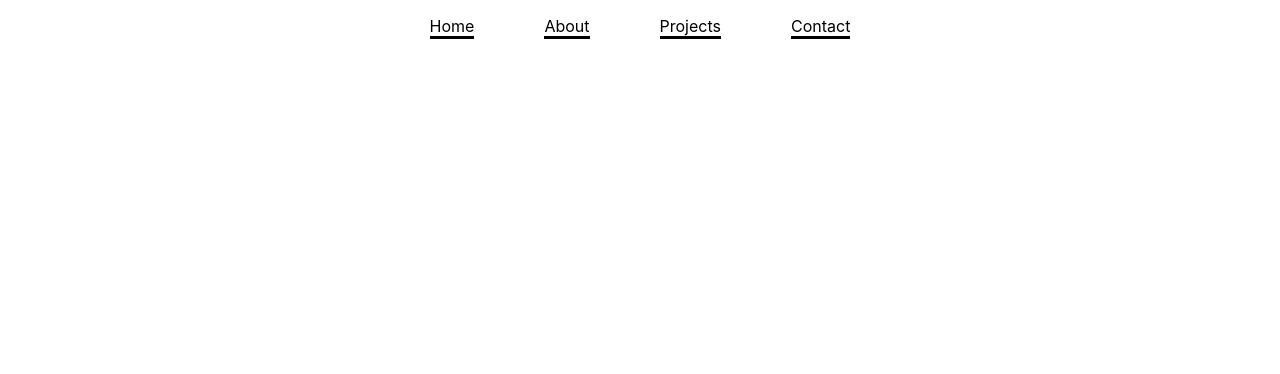
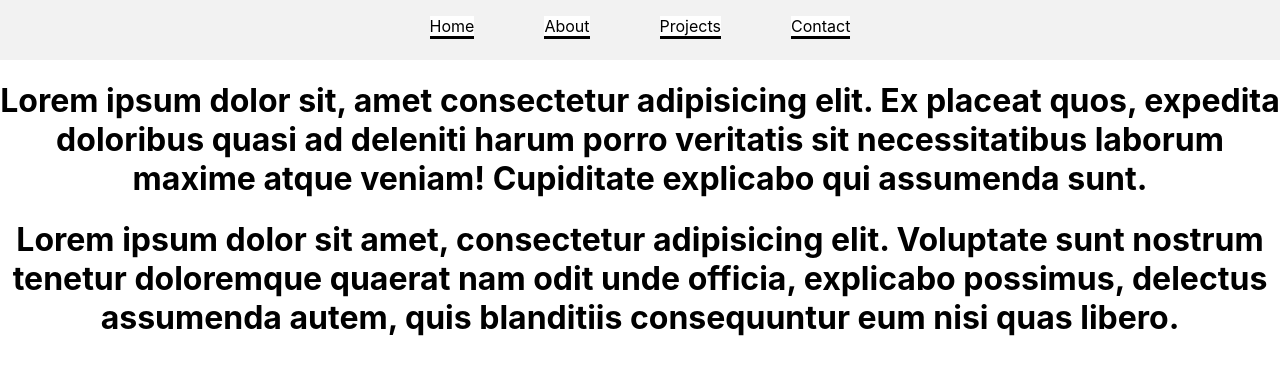
Before and after one commit to droxuz/Andrew_Nong_Portfolio, a React (Create React App) app in the folder my-react-app/: page / in a window 1280 px wide. Shown: the top 374 px of the page. Built offline with nearby package versions, Linux system fonts and the light colour scheme.

Commit message:
Added hover, and sticky header

```diff
--- a/my-react-app/src/Components/App/App.jsx
+++ b/my-react-app/src/Components/App/App.jsx
@@ -3,21 +3,15 @@ import './App.css';
 
 function App() {
   return (
+
     <div className="App">
-      <header className="App-header">
-        <img src={logo} className="App-logo" alt="logo" />
-        <p>
-          Edit <code>src/App.js</code> and save to reload.
-        </p>
-        <a
-          className="App-link"
-          href="https://reactjs.org"
-          target="_blank"
-          rel="noopener noreferrer"
-        >
-          Learn React
-        </a>
-      </header>
+      <h1>
+        Lorem ipsum dolor sit, amet consectetur adipisicing elit. Ex placeat quos, expedita doloribus quasi ad deleniti harum porro veritatis sit necessitatibus laborum maxime atque veniam! Cupiditate explicabo qui assumenda sunt.
+      </h1>
+
+      <h1>
+        Lorem ipsum dolor sit amet, consectetur adipisicing elit. Voluptate sunt nostrum tenetur doloremque quaerat nam odit unde officia, explicabo possimus, delectus assumenda autem, quis blanditiis consequuntur eum nisi quas libero.
+      </h1>
     </div>
   );
 }
--- a/my-react-app/src/Components/HeadNavigation/HeadNavigation.css
+++ b/my-react-app/src/Components/HeadNavigation/HeadNavigation.css
@@ -3,6 +3,9 @@ body{
 }
 
 .naviBar{
+    background-color: hsl(0, 0%, 95%);
+    position: sticky;
+    top: 0;
     display: flex;
     justify-content: center;
 }
@@ -29,5 +32,7 @@ body{
 }
 
 .naviBar a:hover{
-    background-color: hsl(0, 0%, 75%);
+    padding: 2px;
+    border-radius: 3px;
+    background-color: hsl(189, 94%, 90%);
 }
--- a/my-react-app/src/Components/HeadNavigation/HeadNavigation.jsx
+++ b/my-react-app/src/Components/HeadNavigation/HeadNavigation.jsx
@@ -12,17 +12,24 @@ function HeadNavigation(){
                     animate="animate"
                     transition= {{ delay: 0.5, duration: 0.7}}
                     variants={fadeInfromTop}
+                    whileHover={{
+                        scale: 1.1,
+                        transition: {duration: 0.5},
+                    }}
                     href=""
                     >
                         Home
                 </motion.a></li>
-
                 <li>
                     <motion.a
                     initial="initial"
                     animate="animate"
                     transition= {{ delay: 0.5, duration: 0.9}}
                     variants={fadeInfromTop}
+                    whileHover={{
+                        scale: 1.1,
+                        transition: {duration: 0.5},
+                    }}
                     href=""
                     >
                         About
@@ -35,6 +42,10 @@ function HeadNavigation(){
                     animate="animate"
                     transition= {{ delay: 0.5, duration: 1.1}}
                     variants={fadeInfromTop}
+                    whileHover={{
+                        scale: 1.1,
+                        transition: {duration: 0.5},
+                    }}
                     href=""
                     >
                         Projects
@@ -47,6 +58,10 @@ function HeadNavigation(){
                     animate="animate"
                     transition= {{ delay: 0.5, duration: 1.3}}
                     variants={fadeInfromTop}
+                    whileHover={{
+                        scale: 1.1,
+                        transition: {duration: 0.5},
+                    }}
                     href=""
                     >
                         Contact
--- a/my-react-app/src/index.js
+++ b/my-react-app/src/index.js
@@ -9,7 +9,7 @@ const root = ReactDOM.createRoot(document.getElementById('root'));
 root.render(
   <React.StrictMode>
     <HeadNavigation/>
-
+    <App/>
   </React.StrictMode>
 );
 
```
Also changed, not shown: my-react-app/src/Animations/HeadNavigationAnims.js (line endings or trailing spaces).
